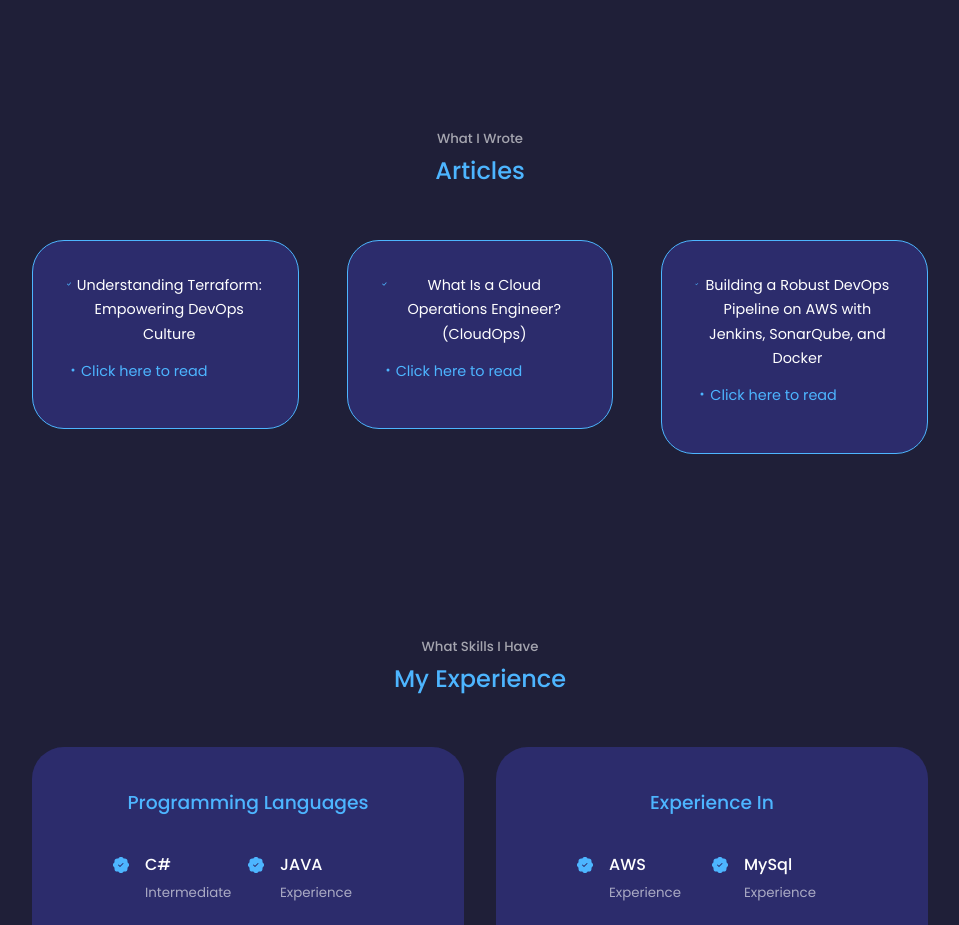
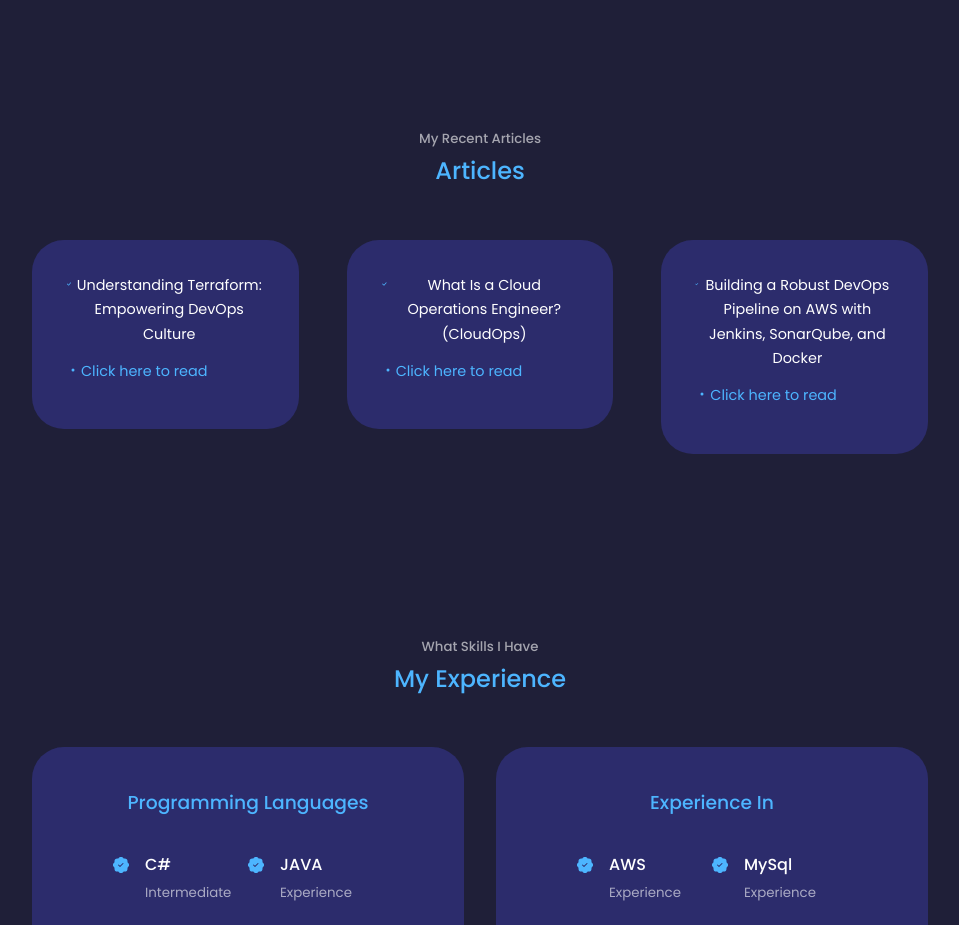
Before and after one commit to nawam727/portfoliowebsite, a React (Create React App) app: page / in a window 1280 px wide. Shown: the part 2260-3185 px from the top of the page, without its empty margins (160-1119 px from the left). Built offline with nearby package versions, Linux system fonts and the light colour scheme.

Commit message:
smaller changes

```diff
--- a/src/components/articles/Articles.jsx
+++ b/src/components/articles/Articles.jsx
@@ -1,16 +1,16 @@
 import React from 'react'
 import './articles.css'
-import {BsCheck} from 'react-icons/bs'
-import {BsDot} from 'react-icons/bs'
+import { BsCheck, BsDot } from 'react-icons/bs'
+
 
 const Articles = () => {
   return (
     <section id='articles'>
-      <h5>What I Wrote</h5>
+      <h5>My Recent Articles</h5>
       <h2>Articles</h2>
 
       <div className="container services_container">
-        <article className='service'>
+        <article className='articles'>
 
           {/*Mobile App */}
           <ul className='service_list'>
@@ -25,7 +25,7 @@ const Articles = () => {
           </ul>
         </article>
 
-        <article className='service'>
+        <article className='articles'>
 
           {/*Wb developing Part */}
           <ul className='service_list'>
@@ -40,7 +40,7 @@ const Articles = () => {
           </ul>
         </article>
 
-        <article className='service'>
+        <article className='articles'>
 
           {/*UI/UX */}
           <ul className='service_list'>
--- a/src/components/articles/articles.css
+++ b/src/components/articles/articles.css
@@ -5,15 +5,15 @@
     margin-bottom: 3rem;
 }
 
-.service {
+.articles {
     background: var(--color-bg-variant);
+    border: 1px solid transparent;
     border-radius: 2rem 2rem 2rem 2rem;
-    border: 1px solid var(--color-primary);
     height: fit-content;
     transition: var(--transition);
 }
 
-.service:hover {
+.articles:hover {
     background: transparent;
     border-color: var(--color-primary-variant);
     cursor: default;
@@ -63,7 +63,7 @@
         gap: 2rem;
     }
 
-    .service {
+    .articles {
         height: auto;
     }
 }
```
